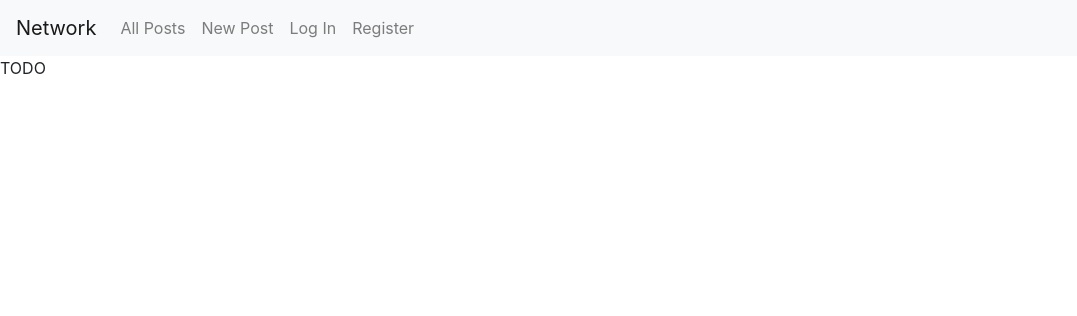
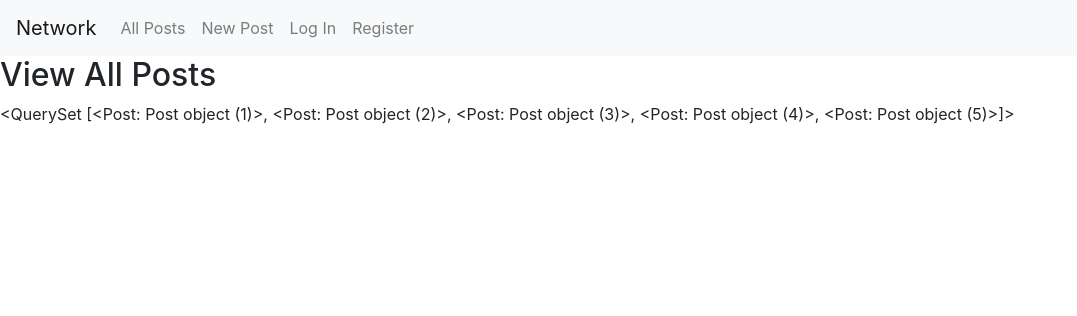
Before and after one commit to amirn003/project4, a Django app: page / in a window 1280 px wide. Shown: the top 316 px of the page, without its empty margins (0-1077 px from the left). Run offline with Django 3.2, Linux system fonts and the light colour scheme; data comes from the database, SQL or seed files in the repository; both versions use the stored data as it was after the commit; some libraries are stand-ins or nearby versions.

Commit message:
start retrieving all posts

```diff
--- a/network/templates/network/index.html
+++ b/network/templates/network/index.html
@@ -1,5 +1,6 @@
 {% extends "network/layout.html" %}
 
 {% block body %}
-    TODO
+  <h2>View All Posts</h2>
+  {{ posts }}
 {% endblock %}
--- a/network/views.py
+++ b/network/views.py
@@ -8,7 +8,10 @@ from .models import User, Post
 
 
 def index(request):
-    return render(request, "network/index.html")
+    posts = Post.objects.all()
+    return render(request, "network/index.html", {
+        "posts": posts
+    })
 
 def new_post(request):
     return render(request, "network/new_post.html")
```
Also changed, not shown: db.sqlite3.
